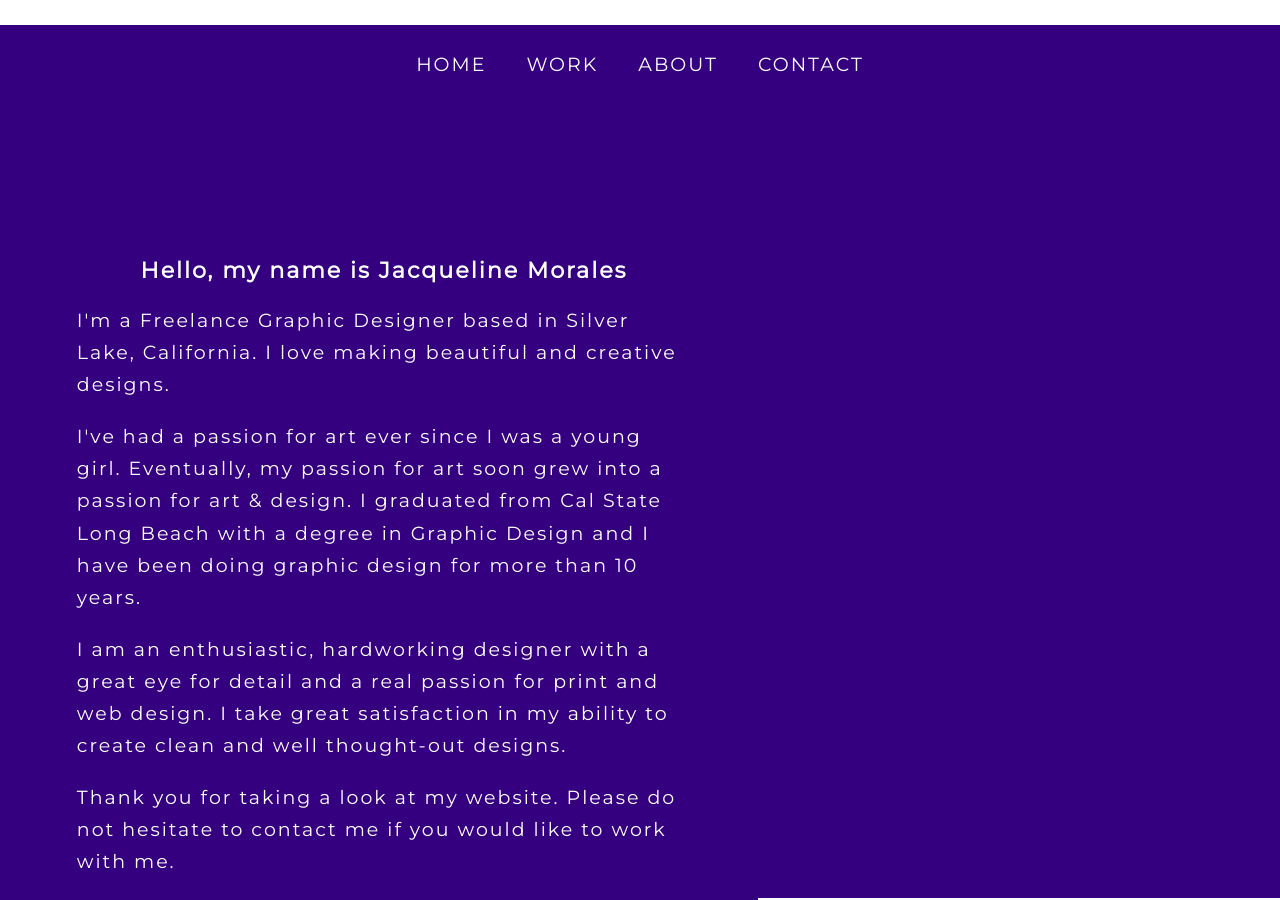
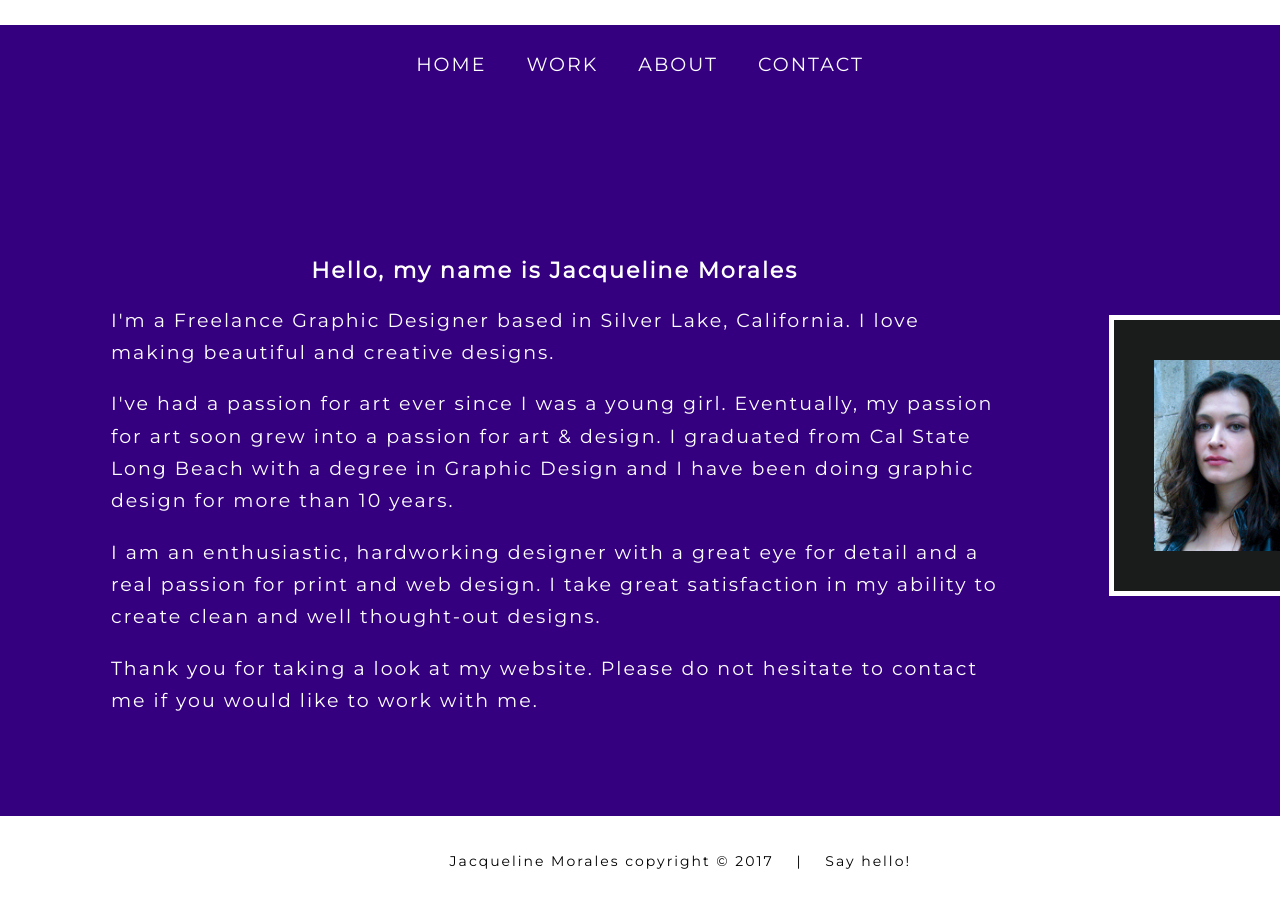
Before and after one commit to zeny11-11/jmorales, a Jekyll site: the page built from index.html, in a window 1280 px wide and 900 px high, scrolled down 4250 px. Built offline with Jekyll 4.4.1, drawn with Linux system fonts in a browser that asks for light colours; nearby versions of some CDN libraries; some web fonts are replaced; Markdown is read by kramdown in place of the engine named in the settings.

Commit message:
Update stylesheet.css

```diff
--- a/css/stylesheet.css
+++ b/css/stylesheet.css
@@ -484,18 +484,19 @@
 	margin:0 auto;
 	text-align:center;
 	padding-top:150px;
-	padding-bottom:80px
+	padding-bottom:80px;
+        display: flex;
+       align-items: center;
+       justify-content: center;
 }
 
 
 
 .about_div1 {
-         width:60%;
 	 margin:0 auto;
 	 padding-top:80px;
 	 display: inline-block;
 	 text-align:center;
-	float:left;
 
 }
 
@@ -515,11 +516,8 @@
 }
 
 .about_div2 {
-     width:40%;
      margin:0 auto;
-    display: inline-block;
      text-align:center;
-    float:right;
      display: flex;
      align-items: center;
      justify-content: center;
@@ -534,7 +532,7 @@
     width: 100%;
     max-width:350px;
     height: auto;
-    border:20px solid #1a1c1c;
+    border:40px solid #1a1c1c;
 
 
 }
```
Lines whose indentation alone changed are shown as unchanged.
